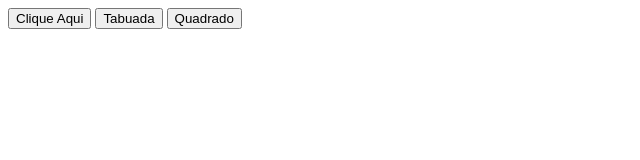
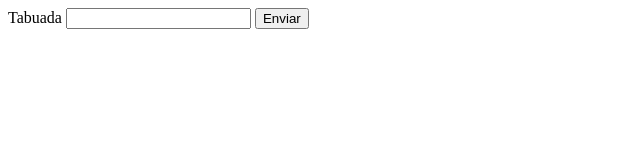
Before and after one commit to legorll/primeiroi_3t, a plain HTML site: page index.html in a window 1280 px wide. Shown: the whole page, without its empty margins (0-640 px from the left). Drawn offline with Linux system fonts and the light colour scheme.

Commit message:
Update index.html

```diff
--- a/index.html
+++ b/index.html
@@ -9,8 +9,9 @@
 
 </head>
 <body>
-    <button onclick="alo()">Clique Aqui</button>
-    <button onclick="escreva()">Tabuada</button>
-    <button onclick="quadrado()">Quadrado</button>
+
+Tabuada <input id="entrada" type="text">
+<button onclick="alo()">Enviar</button>
+
 </body>
 </html>
```
